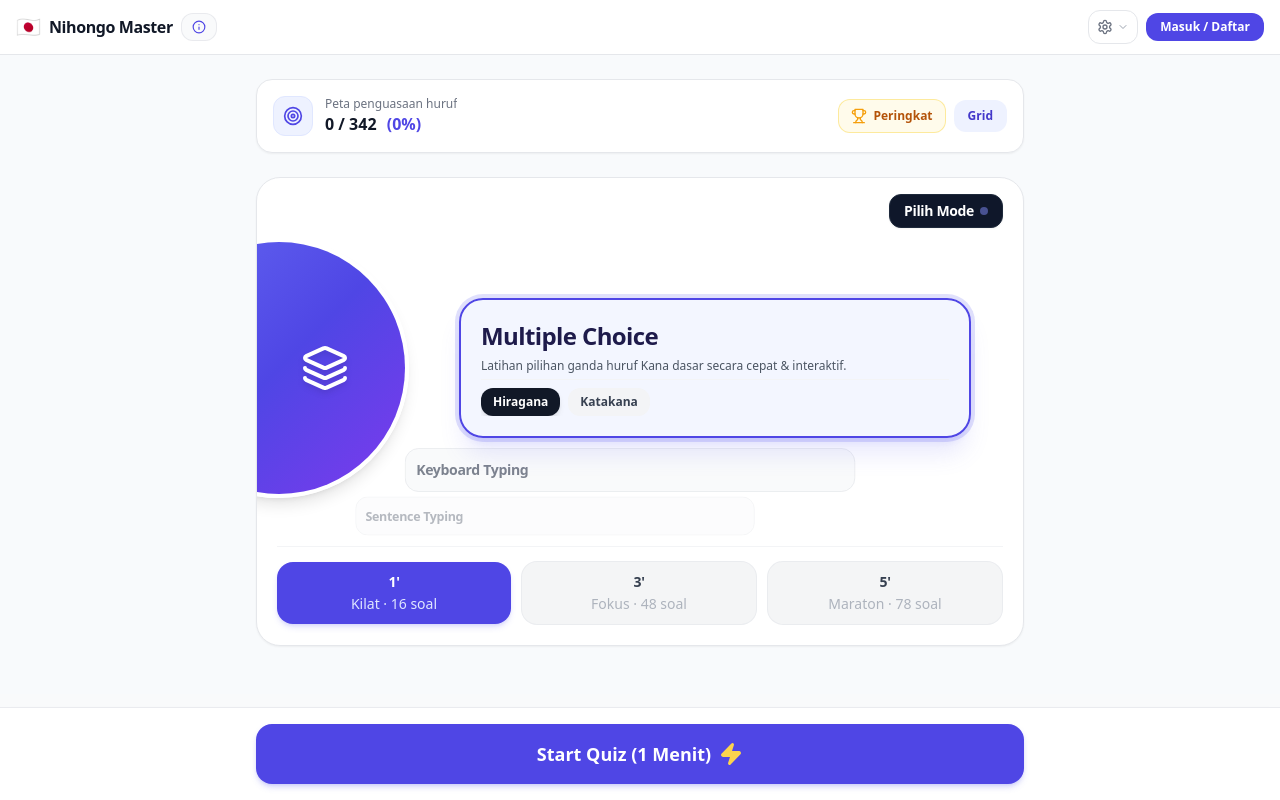
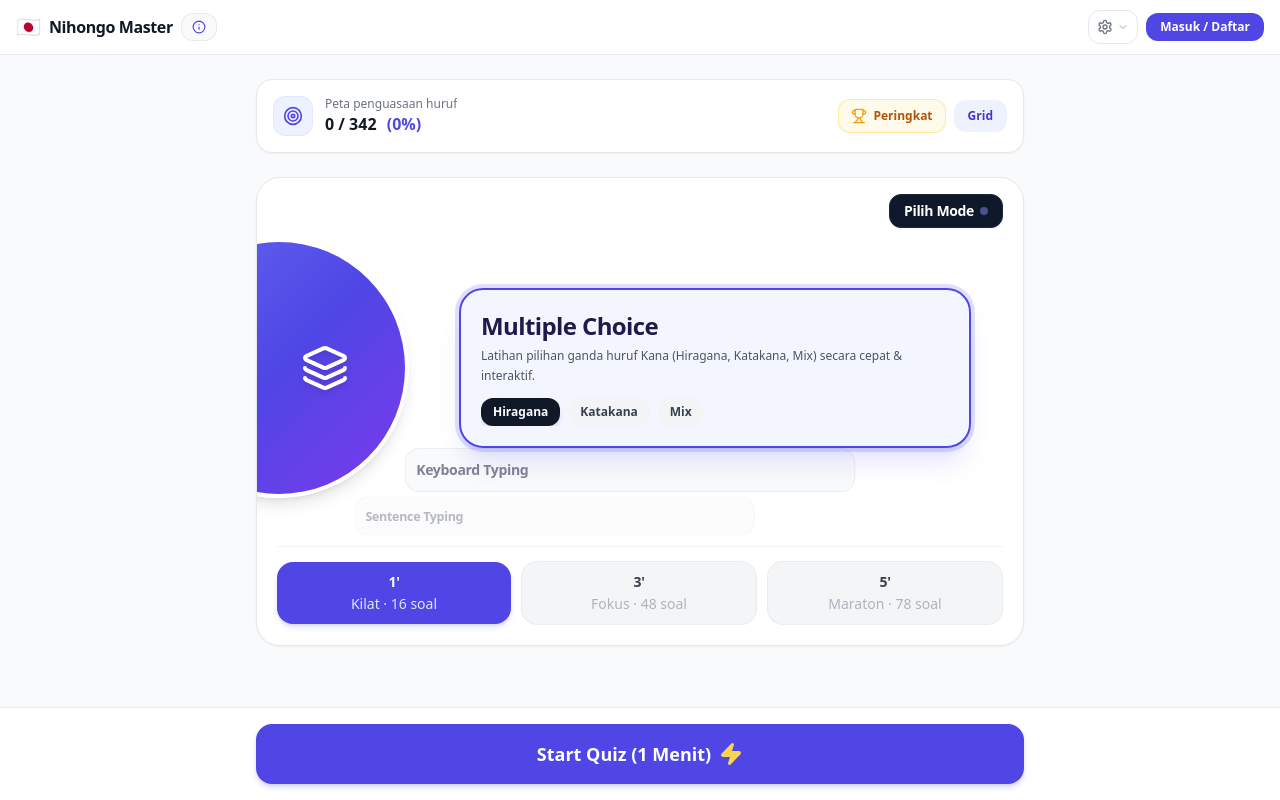
Before and after one commit to 18mson/japanese-quiz, a Vue app: page / in a window 1280 px wide. Built offline with nearby package versions, Linux system fonts and the light colour scheme; no server answers; the database is empty.

Commit message:
feat: new mix mode

```diff
--- a/src/components/StartScreen.vue
+++ b/src/components/StartScreen.vue
@@ -47,10 +47,11 @@
     levelTag: 'Basic',
     level: 'basic',
     defaultType: 'hiragana',
-    desc: 'Latihan pilihan ganda huruf Kana dasar secara cepat & interaktif.',
+    desc: 'Latihan pilihan ganda huruf Kana (Hiragana, Katakana, Mix) secara cepat & interaktif.',
     subTypes: [
       { key: 'hiragana', label: 'Hiragana' },
       { key: 'katakana', label: 'Katakana' },
+      { key: 'mix', label: 'Mix' },
     ],
     icon: Layers,
     discGradient: 'from-indigo-500 via-indigo-600 to-violet-600',
@@ -60,14 +61,14 @@
   {
     id: 'keyboard_typing',
     title: 'Keyboard Typing',
-    levelTag: 'Kana & Words',
+    levelTag: 'Kana Typing',
     level: 'n5',
     defaultType: 'hiragana',
-    desc: 'Ketik huruf Kana & kosakata Jepang sehari-hari dengan keyboard presisi.',
+    desc: 'Ketik huruf Kana (Hiragana, Katakana, Mix) dengan keyboard presisi.',
     subTypes: [
       { key: 'hiragana', label: 'Hiragana' },
       { key: 'katakana', label: 'Katakana' },
-      { key: 'words', label: 'Words' },
+      { key: 'mix', label: 'Mix' },
     ],
     icon: Keyboard,
     discGradient: 'from-blue-500 via-indigo-600 to-indigo-700',
@@ -77,12 +78,13 @@
   {
     id: 'sentence_typing',
     title: 'Sentence Typing',
-    levelTag: 'Kalimat',
+    levelTag: 'Kata & Kalimat',
     level: 'n5',
-    defaultType: 'sentences',
-    desc: 'Latihan mengetik kalimat Jepang lengkap secara real-time dengan romaji.',
+    defaultType: 'words',
+    desc: 'Latihan mengetik kosakata & kalimat Jepang N5 secara real-time dengan romaji.',
     subTypes: [
-      { key: 'sentences', label: 'Kalimat N5', tag: 'new' },
+      { key: 'words', label: 'Words' },
+      { key: 'sentences', label: 'Kalimat N5'},
     ],
     icon: BookOpen,
     discGradient: 'from-violet-500 via-purple-600 to-indigo-600',
--- a/src/stores/quizStore.ts
+++ b/src/stores/quizStore.ts
@@ -162,7 +162,10 @@
     const questionCount = getQuestionCountFromDuration(targetDuration, type);
 
     try {
-      const { data, error } = await supabase.from('characters').select('*').eq('quiz_type', type);
+      const query = type === 'mix'
+        ? supabase.from('characters').select('*').in('quiz_type', ['hiragana', 'katakana'])
+        : supabase.from('characters').select('*').eq('quiz_type', type);
+      const { data, error } = await query;
       if (error || !data || data.length === 0) throw error || new Error('No data');
 
       const mappedData = data.map(item => ({
@@ -180,6 +183,8 @@
         const level2Words = wordPool.filter(w => w.lesson === 'Pelajaran 2');
         const level1Complete = level1Words.every(w => (userStreaks.value[w.character] || 0) >= 3);
         finalPool = level1Complete ? [...level1Words, ...level2Words] : [...level1Words];
+      } else if (level === 'basic') {
+        finalPool = mappedData.filter(item => item.type === 'basic');
       }
 
       questions.value = buildSmartAdaptiveQuestions(finalPool, questionCount, getMasteryStreak);
--- a/src/utils/quizHelpers.ts
+++ b/src/utils/quizHelpers.ts
@@ -81,6 +81,11 @@
   }
   if (type === 'katakana') {
     return level === 'basic' ? katakanaData.filter(k => k.type === 'basic') : katakanaData;
+  }
+  if (type === 'mix') {
+    const h = level === 'basic' ? hiraganaData.filter(c => c.type === 'basic') : hiraganaData;
+    const k = level === 'basic' ? katakanaData.filter(k => k.type === 'basic') : katakanaData;
+    return [...h, ...k];
   }
   if (type === 'words') {
     const multiCharWords = wordsData.filter(w => {
```
